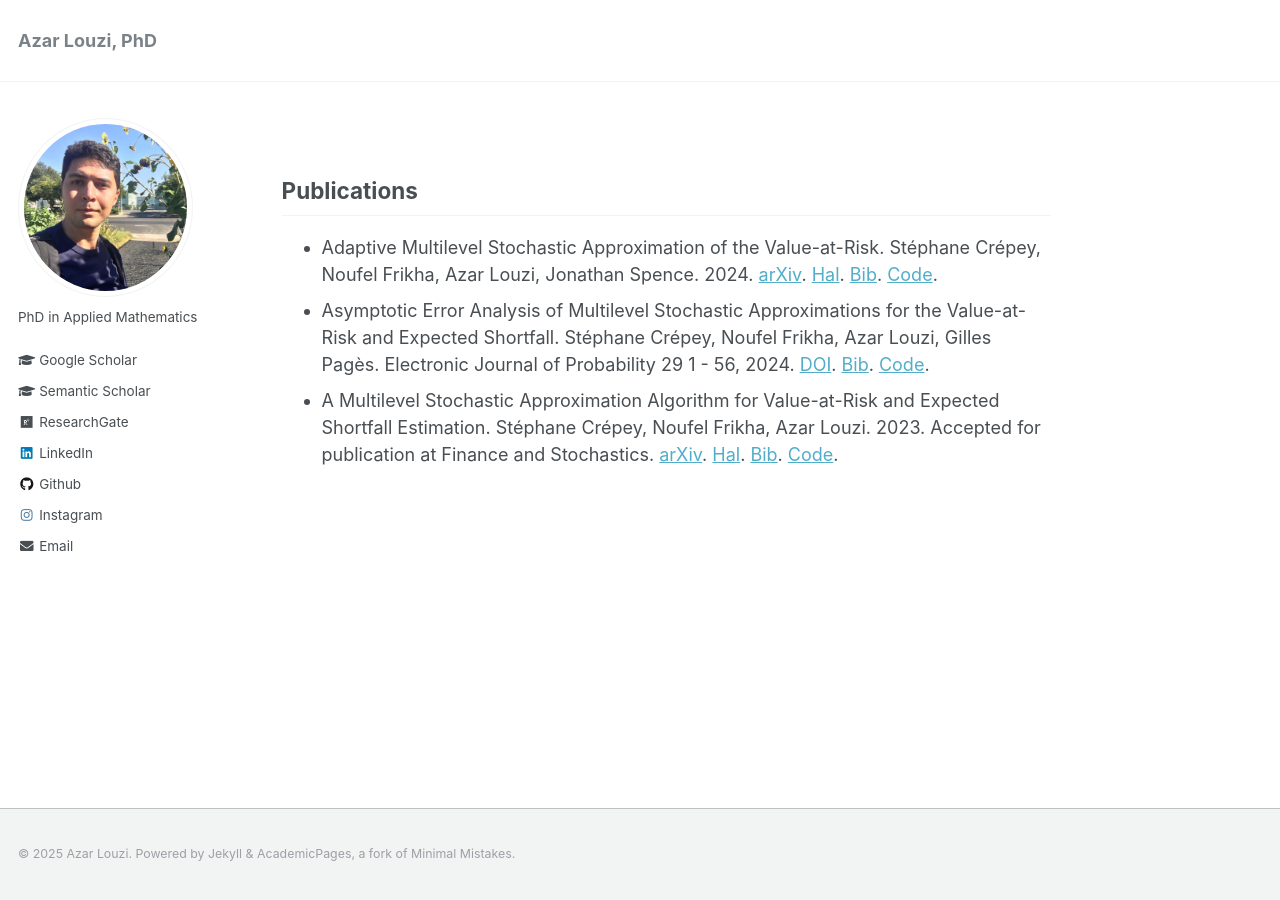
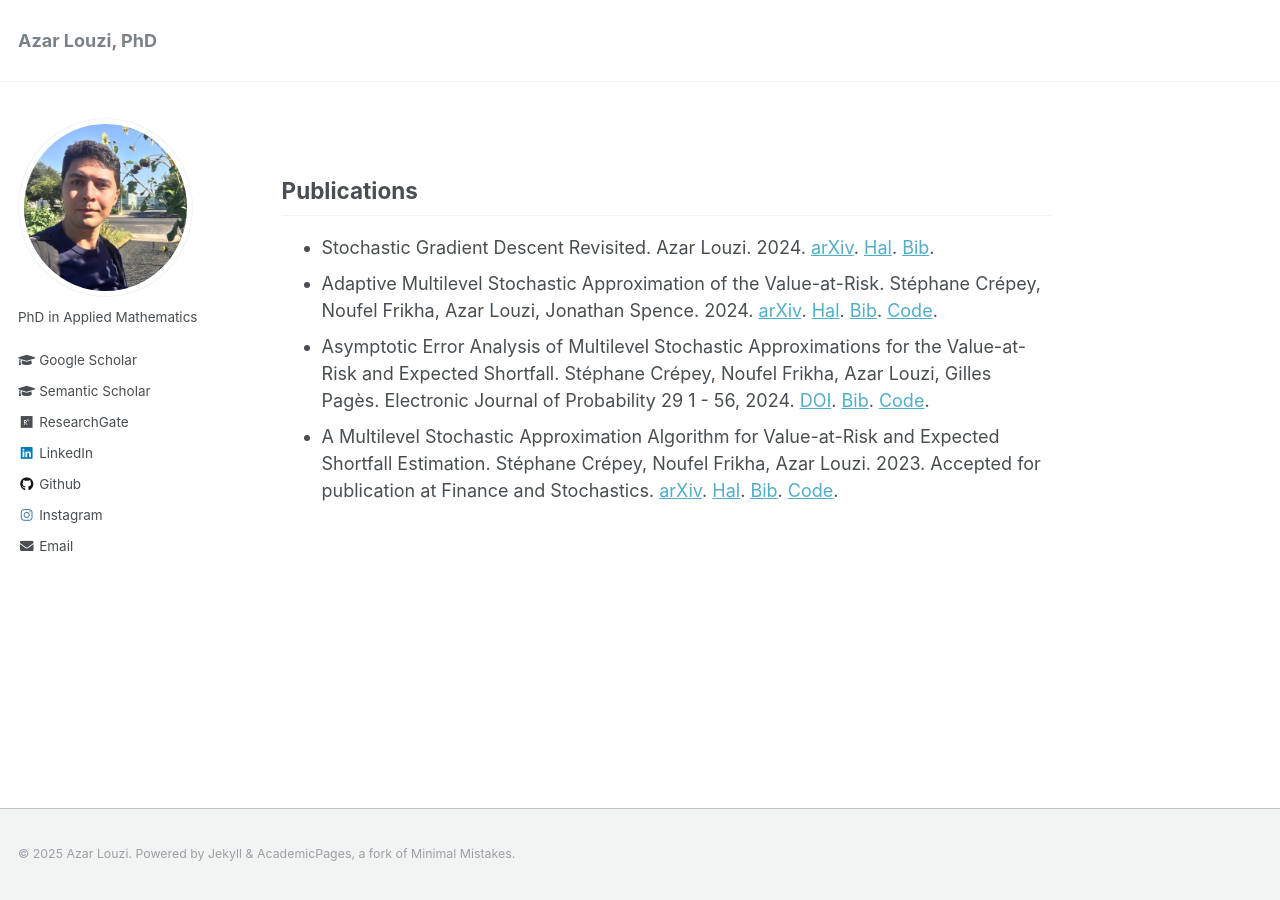
Before and after one commit to azarlouzi/azarlouzi.github.io, a Jekyll site: the page built from _pages/about.md, in a window 1280 px wide. Built offline with Jekyll 4.4.1, drawn with Linux system fonts in a browser that asks for light colours.

Commit message:
Revert "X"
This reverts commit f66fff5f9439cd8e0f99ebde8dbd81575b780335.

```diff
--- a/_pages/about.md
+++ b/_pages/about.md
@@ -7,6 +7,7 @@ author_profile: true
 
 Publications
 ------
+* Stochastic Gradient Descent Revisited. Azar Louzi. 2024. [arXiv](https://arxiv.org/abs/2412.06070). [Hal](https://hal.science/hal-04808083). [Bib](/files/bib/sgd.bib).
 * Adaptive Multilevel Stochastic Approximation of the Value-at-Risk. Stéphane Crépey, Noufel Frikha, Azar Louzi, Jonathan Spence. 2024. [arXiv](https://arxiv.org/abs/2408.06531). [Hal](https://hal.science/hal-04670735). [Bib](/files/bib/ada_mlsa.bib). [Code](https://github.com/azarlouzi/ada_mlsa).
 * Asymptotic Error Analysis of Multilevel Stochastic Approximations for the Value-at-Risk and Expected Shortfall. Stéphane Crépey, Noufel Frikha, Azar Louzi, Gilles Pagès. Electronic Journal of Probability 29 1 - 56, 2024. [DOI](https://doi.org/10.1214/24-EJP1246). [Bib](/files/bib/amlsa.bib). [Code](https://github.com/azarlouzi/avg_mlsa).
 * A Multilevel Stochastic Approximation Algorithm for Value-at-Risk and Expected Shortfall Estimation. Stéphane Crépey, Noufel Frikha, Azar Louzi. 2023. Accepted for publication at Finance and Stochastics. [arXiv](https://arxiv.org/abs/2304.01207). [Hal](https://hal.science/hal-04037328). [Bib](/files/bib/mlsa.bib). [Code](https://github.com/azarlouzi/mlsa).
```
